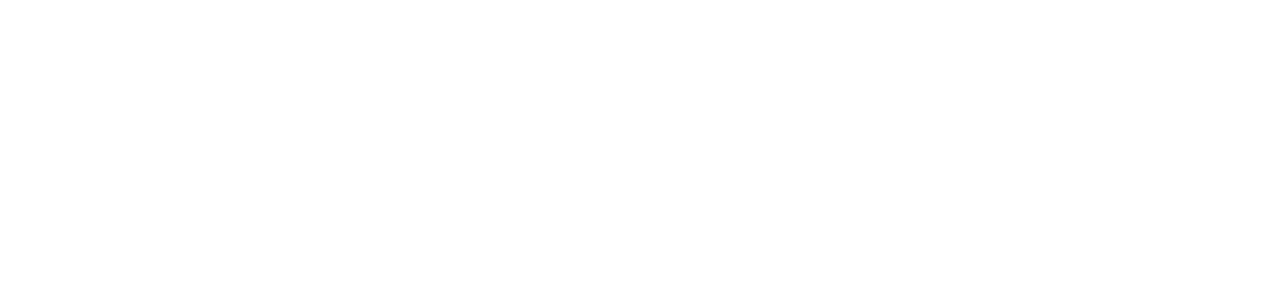
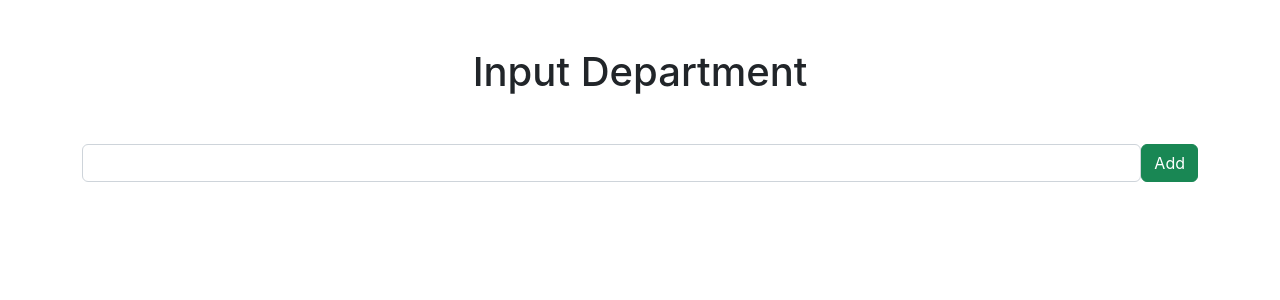
Before and after one commit to DouglasVDM/hradmin, a React (Create React App) app in the folder client/: page / in a window 1280 px wide. Shown: the top 300 px of the page. Built offline with nearby package versions, Linux system fonts and the light colour scheme; the HTML template or start-up script is replaced by a standard one.

Commit message:
import the inputdepartment

```diff
--- a/client/src/App.js
+++ b/client/src/App.js
@@ -2,9 +2,17 @@
 import { Fragment } from 'react';
 import './App.css';
 
+// components
+import InputDepartment from './components/InputDepartment';
+
+
 function App() {
 	return (
-		<Fragment></Fragment>
+		<Fragment>
+			<div className="container">
+				<InputDepartment />
+			</div>
+		</Fragment>
 	);
 
 }
```
